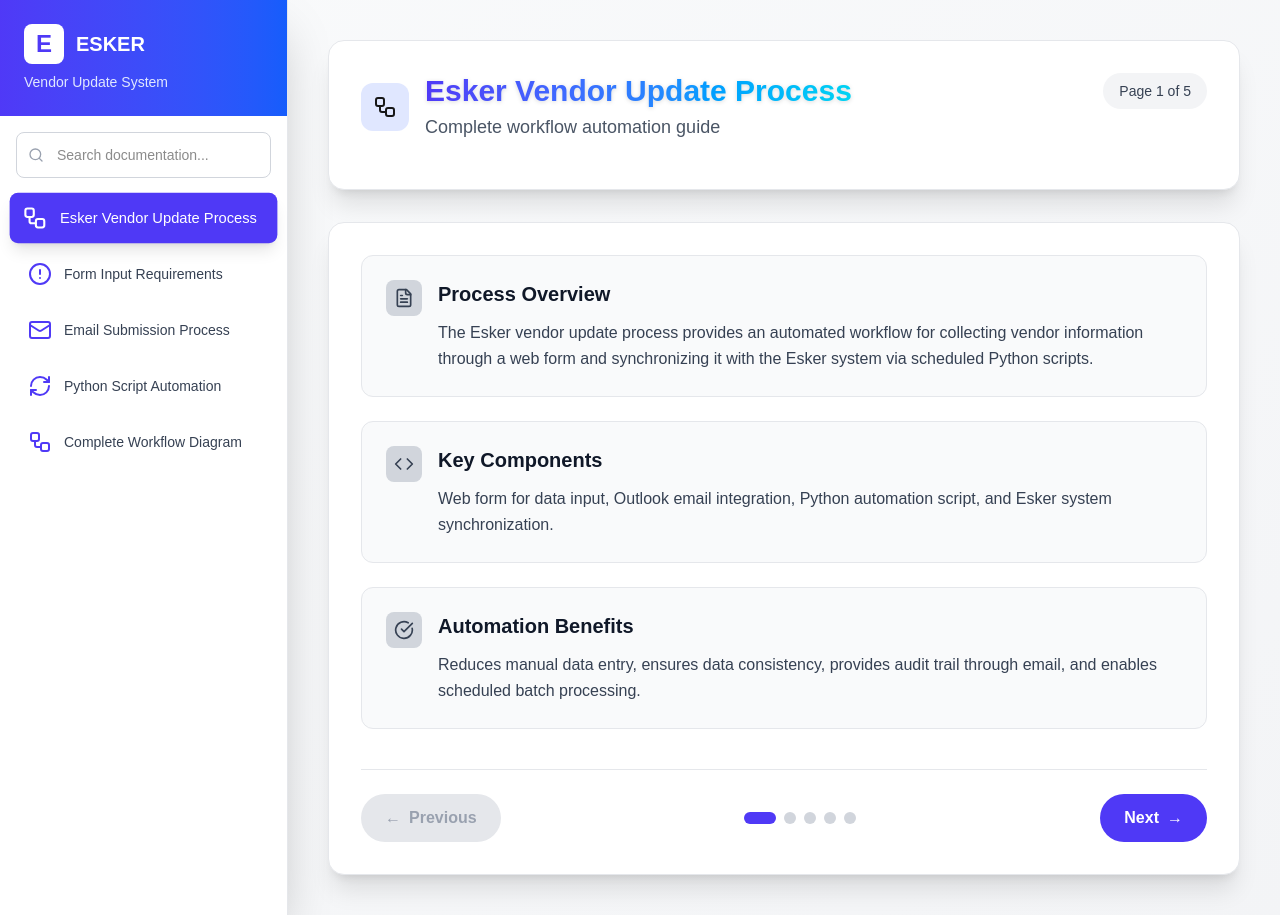
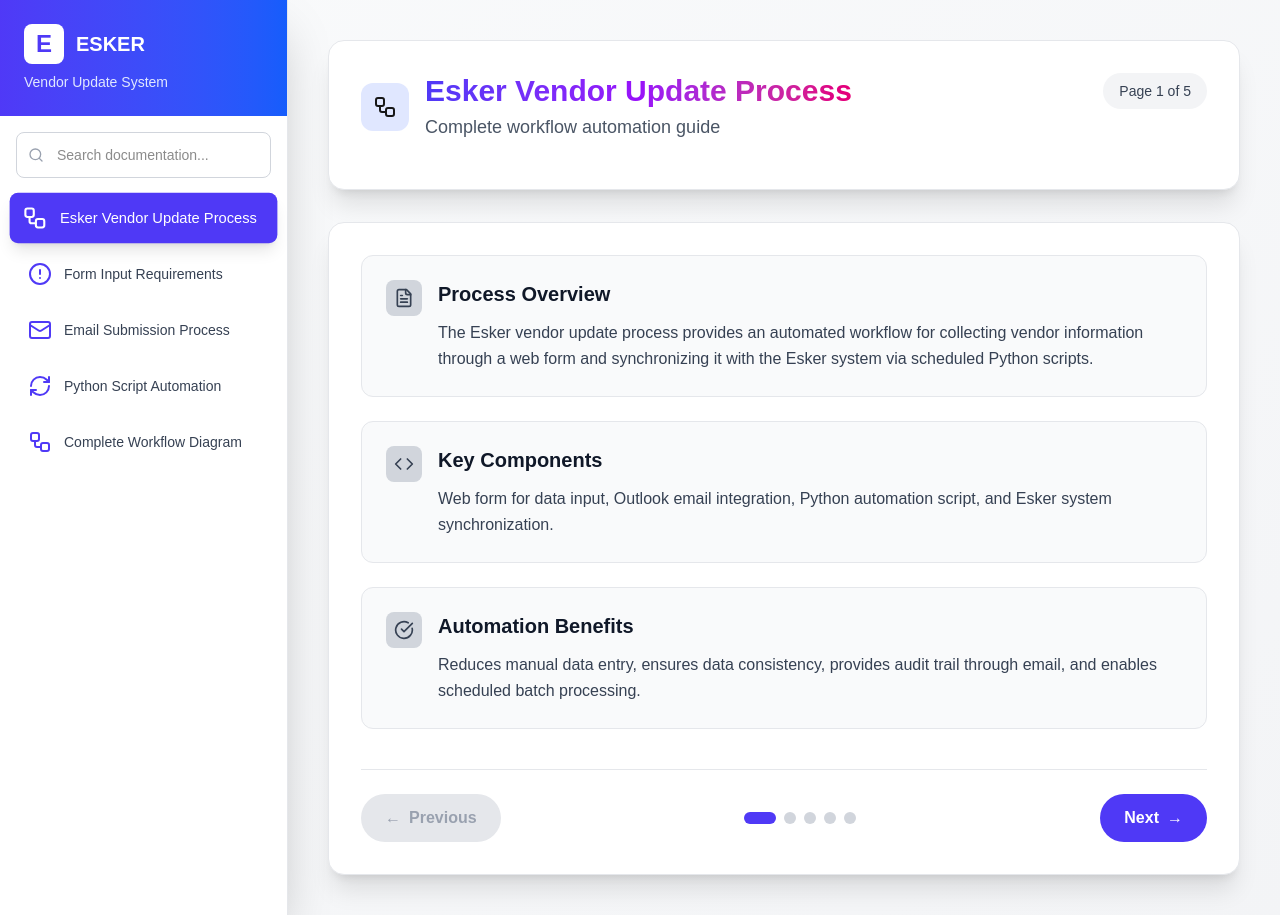
Before and after one commit to JohnTan38/esker-vendor-update-process, a Next.js app: page / in a window 1280 px wide. Built offline with nearby package versions, Linux system fonts and the light colour scheme.

Commit message:
Update gradient classes for overview page header
color gradient in overview page title

```diff
--- a/app/page.tsx
+++ b/app/page.tsx
@@ -398,7 +398,7 @@ const EskerVendorGuide = () => {
                   <h2
                     className={`text-3xl font-bold ${
                       page.id === 'overview'
-                        ? 'bg-gradient-to-r from-indigo-600 via-blue-500 to-cyan-400 bg-clip-text text-transparent drop-shadow-sm'
+                        ? 'bg-gradient-to-r from-indigo-600 via-purple-600 to-pink-600 bg-clip-text text-transparent'
                         : 'text-gray-900'
                     }`}
                   >
```
